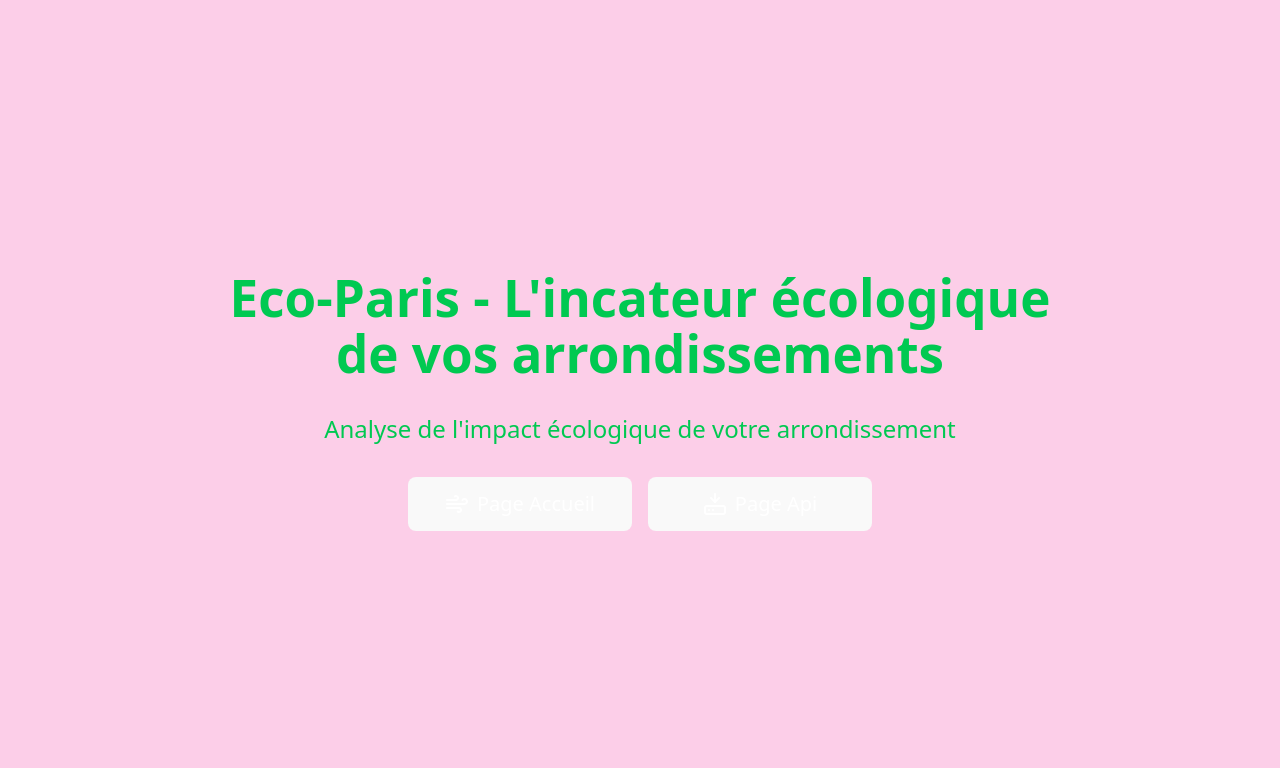
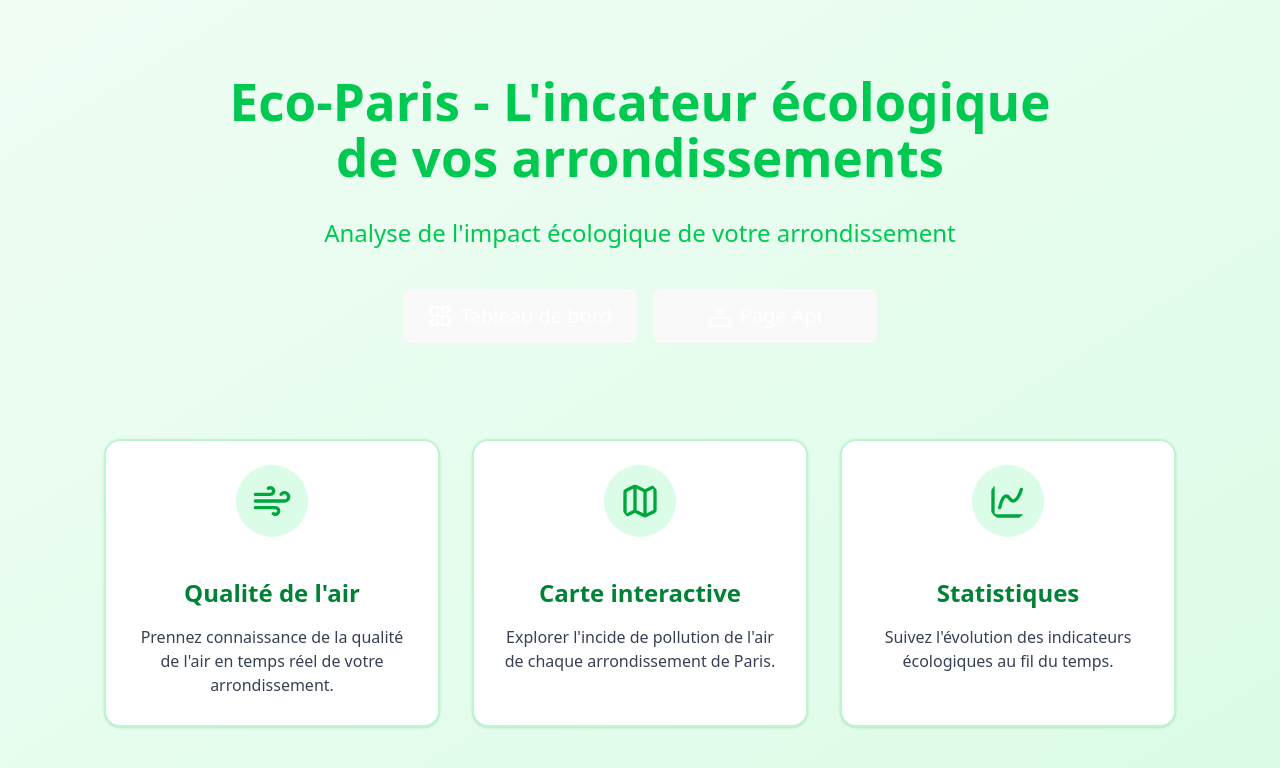
Before and after one commit to CharlesZobiri/eco-paris, a Vue app: page / in a window 1280 px wide. Shown: the top 768 px of the page. Built offline with nearby package versions, Linux system fonts and the light colour scheme; no server answers.

Commit message:
style: add LandingCard component and update Landing view with air quality, interactive map, and statistics sections cards

```diff
--- /dev/null
+++ b/src/components/LandingCard.vue
@@ -0,0 +1,29 @@
+<script setup lang="ts">
+import * as icons from "lucide-vue-next";
+import { computed, defineProps } from "vue";
+
+const props = defineProps<{
+  name: string;
+  description: string;
+  icon: string;
+}>();
+
+const IconComponent = computed(() => {
+  return (icons[props.icon as keyof typeof icons] ?? icons.HelpCircle) as any;
+});
+</script>
+
+<template>
+  <div
+    class="bg-white rounded-2xl p-6 shadow-sm border-2 max-w-84 border-green-200 transition hover:scale-[1.02] hover:shadow-2xl h-72"
+  >
+    <div class="flex flex-col items-center justify-center mb-4 gap-10">
+      <component
+        :is="IconComponent"
+        class="w-18 h-18 text-green-600 bg-green-100 rounded-full p-4"
+      />
+      <h2 class="text-2xl font-bold text-green-700">{{ name }}</h2>
+    </div>
+    <p class="text-gray-700 text-center mb-4">{{ description }}</p>
+  </div>
+</template>
--- a/src/utils/isBefore1130.ts
+++ /dev/null
@@ -1,6 +0,0 @@
-export function isBefore1130(): boolean {
-  const now = new Date();
-  return (
-    now.getHours() < 11 || (now.getHours() === 11 && now.getMinutes() < 30)
-  );
-}
--- a/src/views/Api.vue
+++ b/src/views/Api.vue
@@ -14,7 +14,6 @@ import {
   SelectTrigger,
   SelectValue,
 } from "@/components/ui/select";
-import { isBefore1130 } from "@/utils/isBefore1130";
 
 const isLoading = ref(false);
 
@@ -39,6 +38,19 @@ const airQualityIndices = computed(() => {
   return airQualityData.value[activeInsee.value];
 });
 
+const today = new Date();
+const tomorrow = new Date(today);
+tomorrow.setDate(today.getDate() + 1);
+const tomorrowKey = tomorrow.toISOString().split("T")[0]; // format "YYYY-MM-DD"
+
+const isTomorrowDataMissing = computed(() => {
+  const hasTomorrowData = (data: any[]) => {
+    if (!data || !Array.isArray(data)) return false;
+    return data.some((item) => item.date === tomorrowKey);
+  };
+  return !hasTomorrowData(airQualityIndices.value);
+});
+
 const fetchAirQualityData = async () => {
   isLoading.value = true;
   try {
@@ -50,8 +62,6 @@ const fetchAirQualityData = async () => {
     isLoading.value = false;
   }
 };
-
-const showTomorrowDataInfo = computed(() => isBefore1130());
 
 onMounted(fetchAirQualityData);
 watch(searchQuery, fetchAirQualityData);
@@ -73,6 +83,14 @@ watch(searchQuery, fetchAirQualityData);
       </button>
     </div>
 
+    <div
+      v-if="isTomorrowDataMissing && !isLoading"
+      class="bg-yellow-100 text-yellow-800 px-4 py-3 rounded-xl shadow-md text-center"
+    >
+      ℹ️ Les prévisions pour le <strong>lendemain</strong> ne sont pas encore
+      disponibles.
+    </div>
+
     <div class="relative w-full max-w-sm items-center">
       <Select v-model="searchQuery">
         <SelectTrigger
@@ -92,14 +110,6 @@ watch(searchQuery, fetchAirQualityData);
       </Select>
     </div>
 
-    <div
-      v-if="showTomorrowDataInfo"
-      class="bg-yellow-100 text-yellow-800 px-4 py-3 rounded-xl shadow-md text-center"
-    >
-      ℹ️ Les données pour le lendemain ne sont disponibles qu’à partir de
-      <strong>11h30</strong>.
-    </div>
-
     <Loader :isLoading="isLoading" />
     <AirQualityDisplay
       v-if="airQualityIndices"
--- a/src/views/Compare.vue
+++ b/src/views/Compare.vue
@@ -1,5 +1,5 @@
 <script setup lang="ts">
-import { onMounted, ref, watch } from "vue";
+import { onMounted, ref, watch, computed } from "vue";
 import { useRouter } from "vue-router";
 import { ArrowLeftRight, Wind } from "lucide-vue-next";
 import { arrondissements } from "@/data/arrondissements";
@@ -13,14 +13,17 @@ import {
   SelectTrigger,
   SelectValue,
 } from "@/components/ui/select";
-import { computed } from "vue";
-import { isBefore1130 } from "@/utils/isBefore1130";
 
 const firstArrondissement = ref("75101");
 const secondArrondissement = ref("75115");
-const firstArrondissementData = ref<any>(null);
-const secondArrondissementData = ref<any>(null);
+const firstArrondissementData = ref<any[]>([]);
+const secondArrondissementData = ref<any[]>([]);
 const isLoading = ref(false);
+
+const today = new Date();
+const tomorrow = new Date(today);
+tomorrow.setDate(today.getDate() + 1);
+const tomorrowKey = tomorrow.toISOString().split("T")[0];
 
 const getArrondissementName = (insee: string): string => {
   const arr = arrondissements.find((a) => a.insee === insee);
@@ -53,7 +56,23 @@ const fetchAirQualityData = async () => {
   }
 };
 
-const showTomorrowDataInfo = computed(() => isBefore1130());
+const isTomorrowDataMissing = computed(() => {
+  const hasTomorrowData = (data: any[]) => {
+    if (!data || !Array.isArray(data)) return false;
+
+    const found = data.some((item) => item.date === tomorrowKey);
+
+    console.log("🔍 Données trouvées pour", tomorrowKey, ":", found);
+    return found;
+  };
+
+  const result =
+    !hasTomorrowData(firstArrondissementData.value) ||
+    !hasTomorrowData(secondArrondissementData.value);
+
+  console.log("🚨 Affichage du message 'pas de données' ?", result);
+  return result;
+});
 
 watch([firstArrondissement, secondArrondissement], fetchAirQualityData);
 onMounted(fetchAirQualityData);
@@ -149,11 +168,11 @@ function goToLanding() {
     </div>
 
     <div
-      v-if="showTomorrowDataInfo"
-      class="bg-yellow-100 text-yellow-800 px-4 py-3 rounded-xl shadow-md text-center max-w-1/5"
+      v-if="!isLoading && isTomorrowDataMissing"
+      class="bg-yellow-100 text-yellow-800 px-4 py-3 rounded-xl shadow-md text-center"
     >
-      ℹ️ Les données pour le lendemain ne sont disponibles qu’à partir de
-      <strong>11h30</strong>.
+      ℹ️ Les prévisions pour le <strong>lendemain</strong> ne sont pas encore
+      disponibles.
     </div>
 
     <div class="grid grid-cols-1 lg:grid-cols-2 gap-16 w-full">
--- a/src/views/Landing.vue
+++ b/src/views/Landing.vue
@@ -1,6 +1,7 @@
 <script setup lang="ts">
 import "@/style.css";
-import { Wind, HardDriveDownload } from "lucide-vue-next";
+import { LayoutDashboard, HardDriveDownload } from "lucide-vue-next";
+import LandingCard from "@/components/LandingCard.vue";
 import { useRouter } from "vue-router";
 
 const router = useRouter();
@@ -16,7 +17,7 @@ function goToHome() {
 <template>
   <header>
     <div
-      class="flex flex-col gap-8 text-center items-center justify-center h-screen bg-pink-200"
+      class="flex flex-col gap-8 text-center items-center justify-center h-screen bg-gradient-to-br from-green-50 to-green-100 p-12"
     >
       <h1 class="text-3xl font-bold text-green-500">
         Eco-Paris - L'incateur écologique <br />de vos arrondissements
@@ -24,22 +25,43 @@ function goToHome() {
       <h2 class="text-2xl text-green-500">
         Analyse de l'impact écologique de votre arrondissement
       </h2>
-      <div class="flex text-xl text-center gap-4 text-white">
+      <div class="flex text-xl text-center gap-4 text-white mt-2">
         <button
           @click="goToHome"
-          class="flex gap-2 justify-center items-center text-center bg-green-500 rounded-lg min-w-56"
+          class="flex gap-2 justify-center items-center text-center bg-green-500 min-w-56 rounded-full"
         >
-          <Wind />Page Accueil
+          <LayoutDashboard />Tableau de bord
         </button>
         <button
           @click="goToApi"
-          class="flex gap-2 justify-center items-center text-center bg-green-800 rounded-lg min-w-56"
+          class="flex gap-2 justify-center items-center text-center bg-green-800 border-green-500 min-w-56"
         >
           <HardDriveDownload />Page Api
         </button>
       </div>
+
+      <div class="flex gap-8 text-center items-center justify-center mt-16">
+        <LandingCard
+          class="w-1/3"
+          name="Qualité de l'air"
+          description="Prennez connaissance de la qualité de l'air en temps réel de votre arrondissement."
+          icon="Wind"
+        />
+
+        <LandingCard
+          class="w-1/3"
+          name="Carte interactive"
+          description="Explorer l'incide de pollution de l'air de chaque arrondissement de Paris."
+          icon="Map"
+        />
+
+        <LandingCard
+          class="w-1/3"
+          name="Statistiques"
+          description="Suivez l'évolution des indicateurs écologiques au fil du temps."
+          icon="ChartSpline"
+        />
+      </div>
     </div>
   </header>
 </template>
-
-<style scoped></style>
```
